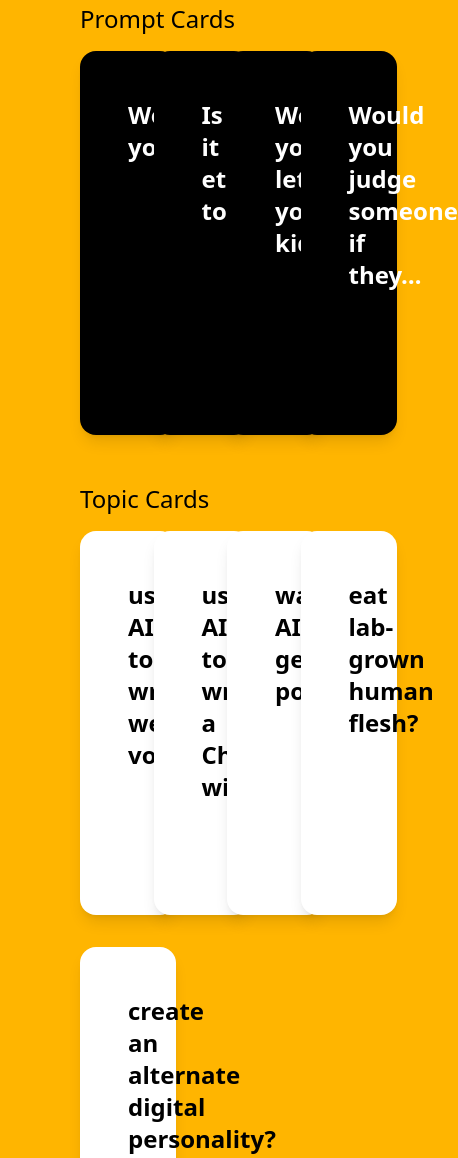
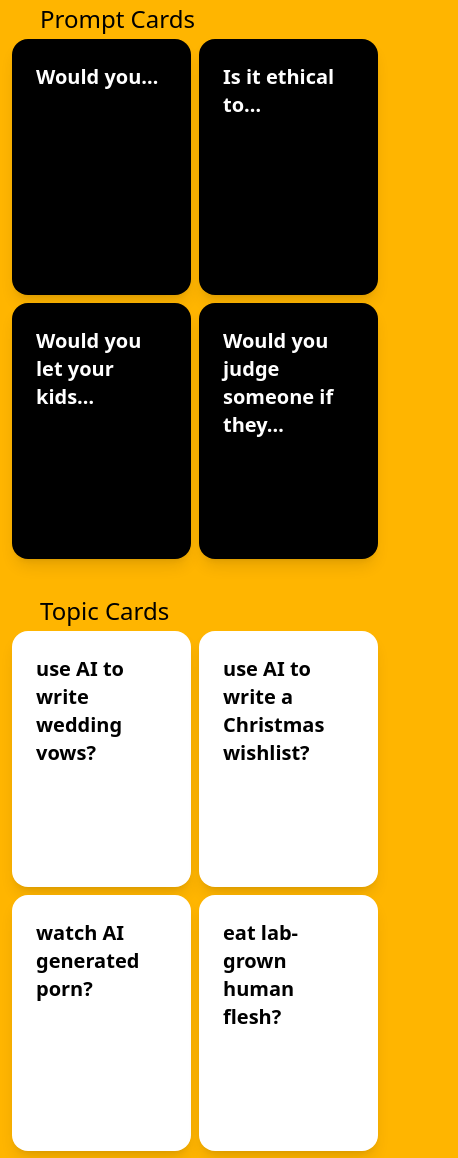
Before and after one commit to BeSublime/cardfork, a website built with Parcel: page src/index.hbs in a window 390 px wide. Shown: the part 474-1632 px from the top of the page, 458 px wide, since content can reach past the window. Built offline with nearby package versions, Linux system fonts and the light colour scheme.

Commit message:
add initial responsive styles

```diff
--- a/src/index.hbs
+++ b/src/index.hbs
@@ -24,7 +24,7 @@
 <body class="bg-cfyellow py-8">
 
 	<header class="flex flex-col items-center justify-center pb-8">
-		<div class="lg:w-2/5 text-center">
+		<div class=" w-4/5 lg:w-2/5 text-center">
 			<picture class="pb-8 inline-block">
 				<source srcset="img/card_fork-emblem@2x.png?as=webp&width=1600" width="600" media="(min-width: 1024px)">
 				<img src="img/card_fork-logo.svg" width="200" alt="Card Fork logo containing an circuit-inspired abstract yellow sprocket design.">
@@ -38,14 +38,14 @@
 		</div>
 	</header>
 
-	<main class="container mx-auto px-12 pb-8">
+	<main class="container mx-auto px-2 md:px-4 xl:px-12 pb-8">
 		<h3 class="pl-8 text-2xl inline-block">Prompt Cards</h3>
 		{{!-- TODO: add card style selector? <h3 class="text-2xl text-right pr-8">Style: 🔲 🔲 🔲</h3> --}}
 		<div class="cards flex flex-wrap">
 			{{!-- TODO: add random example card sets at top of page --}}
 			{{#each cards.cards.prompts}}
-				<article class="card prompt w-1/4 my-4 px-8">
-					<div class="p-12 h-96 bg-black text-white text-2xl font-bold rounded-2xl">
+				<article class="card prompt w-1/2 md:w-1/3 2xl:w-1/4 my-1 md:my-2 xl:my-4 px-1 md:px-4 xl:px-8">
+					<div class="p-6 md:p-8 xl:p-12 h-64 md:h-72 lg:h-96 bg-black text-white text-xl xl:text-2xl font-bold rounded-2xl">
 						<div class="card-text">
 							{{this}}&hellip;
 						</div>
@@ -58,8 +58,8 @@
 		<div class="cards flex flex-wrap">
 			{{!-- TODO: add random example card sets at top of page --}}
 			{{#each cards.cards.topics}}
-				<article class="card prompt w-1/4 my-4 px-8">
-					<div class="p-12 h-96 bg-white text-black text-2xl font-bold rounded-2xl">
+				<article class="card topic w-1/2 md:w-1/3 2xl:w-1/4 my-1 md:my-2 xl:my-4 px-1 md:px-4 xl:px-8">
+					<div class="p-6 md:p-8 xl:p-12 h-64 md:h-72 lg:h-96 bg-white text-black text-xl xl:text-2xl font-bold rounded-2xl">
 						<div class="card-text">
 							{{this}}?
 						</div>
```
Also changed, not shown: docs/index.html, 2 other files.
